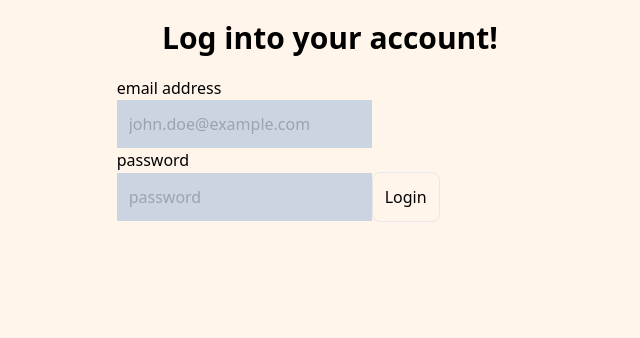
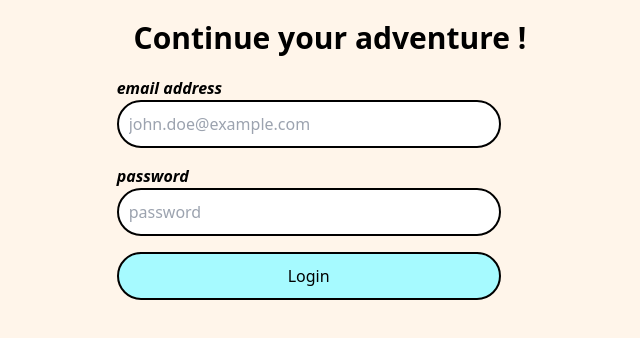
Before and after one commit to ThibautRoland/Kumanomi, a Next.js app in the folder frontend/: page /login in a window 1280 px wide. Shown: the top 338 px of the page, without its empty margins (310-950 px from the left). Built offline with nearby package versions, Linux system fonts and the light colour scheme.

Commit message:
feat(front): do the login page

```diff
--- a/frontend/src/components/login.tsx
+++ b/frontend/src/components/login.tsx
@@ -1,9 +1,11 @@
 
 
 export const LoginSucces = () => {
-    return     <div className="flex border-slate-400 bg-slate-100 p-10">
-        <p>Bravo vous allez bientôt être redirigé</p>
-  </div>
+    return      <div className="w-96 px-8 py-4 bg-white border-4 border-black shadow-[8px_8px_0px_rgba(0,0,0,1)] grid place-content-center">
+    <div>
+       <h1 className="text-2xl mb-4">Welcome back friend !</h1>
+    </div>
+   </div>
 }
 
 export const LoginBackError = () => {
--- a/frontend/src/pages/login.tsx
+++ b/frontend/src/pages/login.tsx
@@ -73,19 +73,23 @@ export default function Login() {
     }
 
     return (<div>
-        <h1 className="text-center font-bold text-3xl py-5">Log into your account!</h1>
+        <h1 className="text-center font-bold text-3xl py-5">Continue your adventure !</h1>
         <div className="flex flex-row">
             <div className="basis-1/3"></div>
 
-            <div className={`${ (getStateLogin  === 0 || getStateLogin === 1 || getStateLogin === 2 ) ? 'display' : 'hidden'}`}>
-                <div className={`basis-1/3 ${ getStateLogin === StateLogin.Failed ? 'border-2 border-red-400': '' }`} >
+            <div className={`${ (getStateLogin  === 0 || getStateLogin === 1 || getStateLogin === 2 ) ? 'display italic' : 'hidden'}`}>
+                <div className={`flex flex-col space-y-4 ${ getStateLogin === StateLogin.Failed ? 'border-2 border-red-400': '' }`} >
                     <div className={`${ getStateLogin === StateLogin.WrongEmailFormat ? 'border-2 border-red-400': ''}`}>
-                        <p>email address</p>
-                        <input placeholder={`${ getStateLogin === StateLogin.WrongEmailFormat ? 'Wrong email format': 'john.doe@example.com '}`}type="text" className="bg-slate-300 p-3" onChange={handleEmailChange}/>
+                        <p className='font-bold '>email address</p>
+                        <input placeholder={`${ getStateLogin === StateLogin.WrongEmailFormat ? 'Wrong email format': 'john.doe@example.com '}`}type="text" className="kum-input" onChange={handleEmailChange}/>
                     </div>
-                    <p>password</p>
-                    <input placeholder="password" type="password" className="bg-slate-300 p-3" onChange={handlePasswordChange} />
-                    <button className='border p-3 rounded-lg' onClick={login}>Login</button>
+                    <div>
+                    <p className='font-bold '>password</p>
+                    <input placeholder="password" type="password" className="kum-input" onChange={handlePasswordChange} />
+                    </div>
+
+                    <button className='kum-btn' onClick={login}>Login</button>
+
                 </div>
             </div>
 
--- a/frontend/src/styles/globals.css
+++ b/frontend/src/styles/globals.css
@@ -28,4 +28,8 @@
     .kum-btn {
        @apply h-12 border-black border-2 p-2.5 bg-[#A6FAFF] hover:bg-[#79F7FF] hover:shadow-[2px_2px_0px_rgba(0,0,0,1)] active:bg-[#00E1EF] rounded-full
     }
+
+    .kum-input {
+        @apply w-96 border-black border-2 p-2.5 focus:outline-none focus:shadow-[2px_2px_0px_rgba(0,0,0,1)] focus:bg-[#FFA6F6] active:shadow-[2px_2px_0px_rgba(0,0,0,1)] rounded-full
+    }
 }
```
